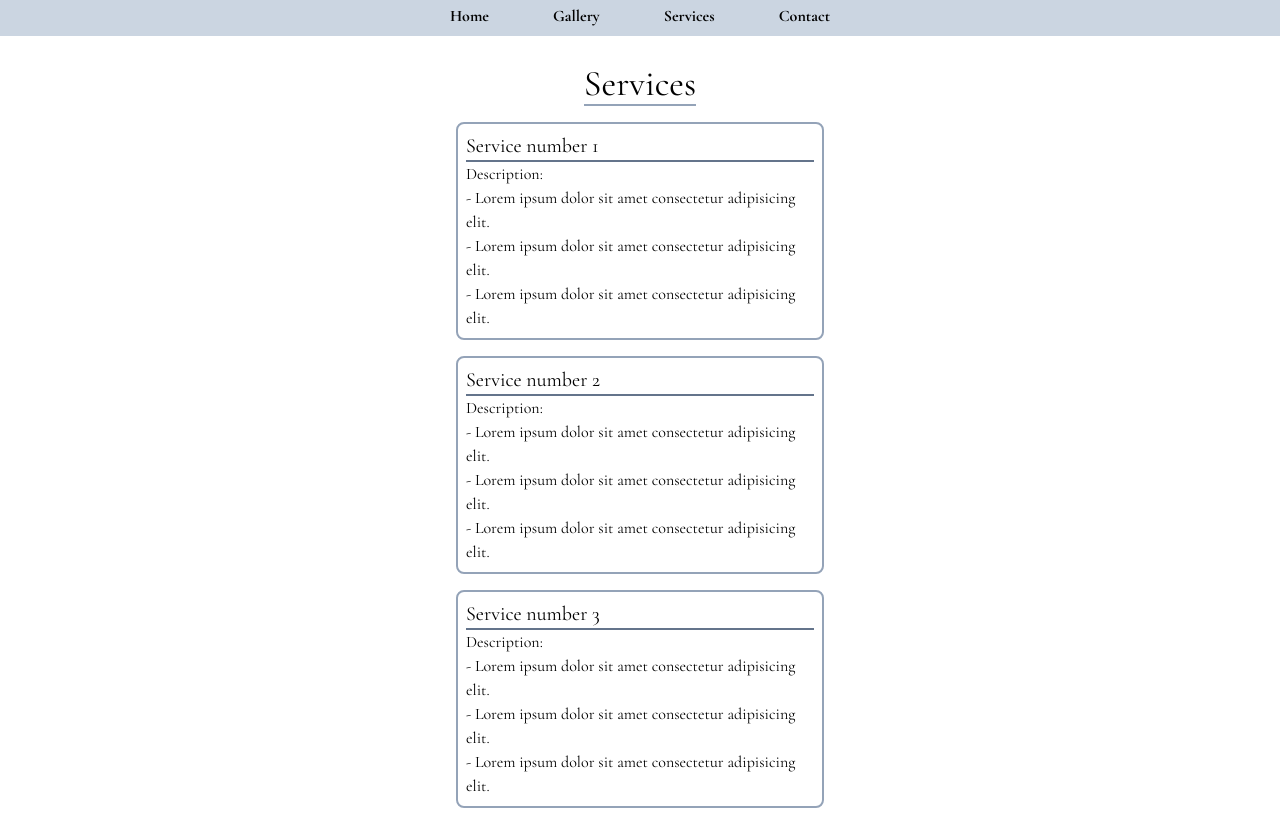
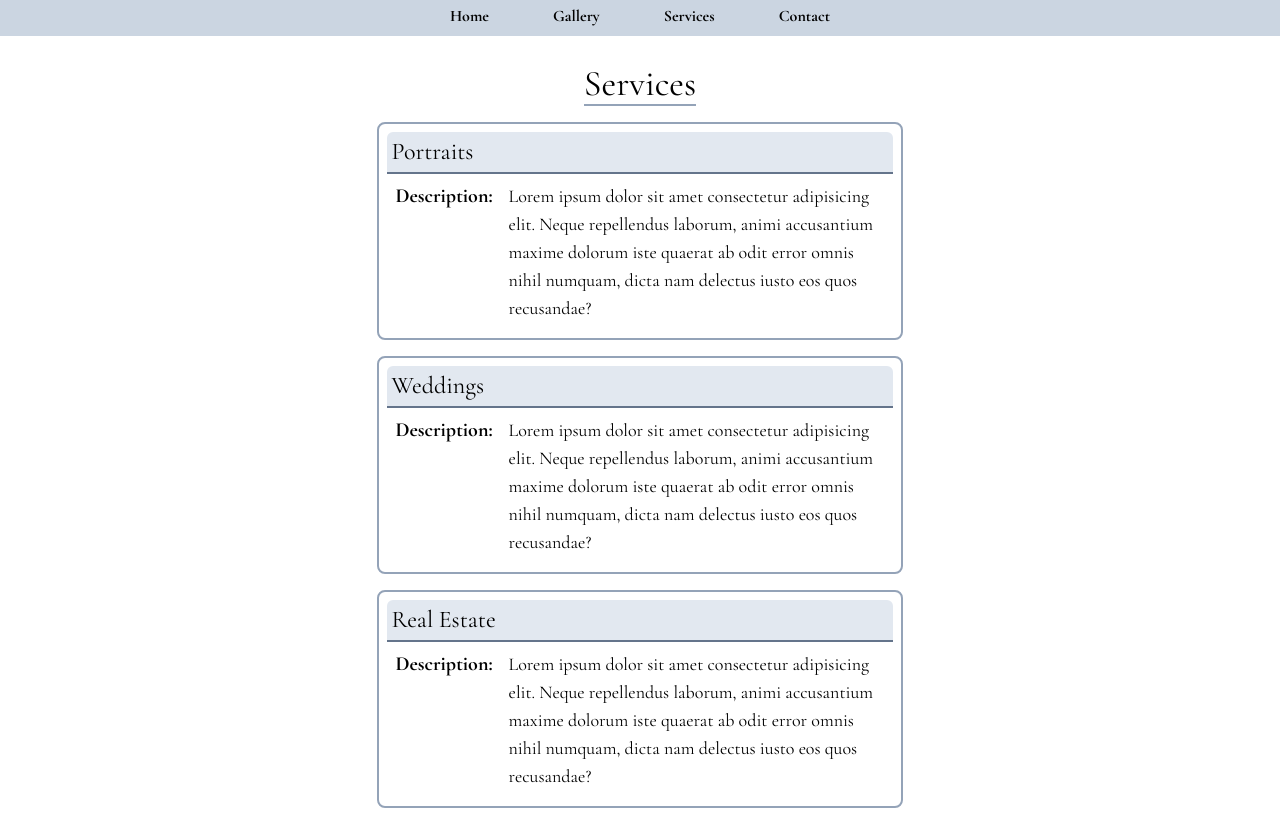
Before and after one commit to kadeesterline/madelyn-portfolio, a React (Create React App) app: page /services in a window 1280 px wide. Built offline with nearby package versions, Linux system fonts and the light colour scheme.

Commit message:
adds firebase hosting

```diff
--- a/package.json
+++ b/package.json
@@ -6,8 +6,11 @@
     "@testing-library/jest-dom": "^5.16.4",
     "@testing-library/react": "^13.3.0",
     "@testing-library/user-event": "^13.5.0",
+    "firebase": "^9.8.3",
+    "flickity": "^2.3.0",
     "react": "^18.1.0",
     "react-dom": "^18.1.0",
+    "react-flickity-component": "^3.6.2",
     "react-icons": "^4.4.0",
     "react-router-dom": "^6.3.0",
     "react-scripts": "5.0.1",
--- /dev/null
+++ b/src/Components/Carousel.jsx
@@ -0,0 +1,29 @@
+import React from "react";
+import Flickity from "react-flickity-component";
+import horseshoe from "../Images/IMG_8153.PNG";
+import bay from "../Images/IMG_8181.PNG";
+import foxglove from "../Images/IMG_8182.PNG";
+
+function Carousel() {
+  //   const flickityOptions = {
+  //     initialIndex: 2,
+  //     accessibility: true,
+  //     adaptiveHeight: false,
+  //     // autoPlay: 2000,
+  //     autoPlay: false,
+  //     cellAlign: "center",
+  //     cellSelector: ".skill",
+  //     wrapAround: true,
+  //     // pageDots: true,
+  //   };
+
+  return (
+    <Flickity>
+      <img src={horseshoe} />
+      <img src={bay} />
+      <img src={foxglove} />
+    </Flickity>
+  );
+}
+
+export default Carousel;
--- a/src/Components/ContactForm.jsx
+++ b/src/Components/ContactForm.jsx
@@ -2,7 +2,7 @@ import React from "react";
 
 function ContactForm() {
   return (
-    <div className="border-2 border-slate-400 rounded-lg p-2 m-2">
+    <div className="border-2 border-slate-400 bg-slate-200 rounded-lg p-2 m-2">
       <form>
         <label htmlFor="name" hidden>
           Your Name
@@ -59,7 +59,7 @@ function ContactForm() {
         <div className="flex justify-center">
           <button
             type="submit"
-            className="bg-slate-300 border-2 border-slate-500 p-2 rounded-md hover:bg-slate-700 hover:text-white"
+            className="bg-slate-400 border-2 font-bold border-slate-500 p-2 rounded-md hover:bg-slate-700 hover:text-white"
           >
             Submit
           </button>
--- a/src/Pages/Gallery.jsx
+++ b/src/Pages/Gallery.jsx
@@ -5,7 +5,7 @@ function Gallery() {
   return (
     <div className="grid justify-center">
       <div className="flex justify-center">
-        <h1 className="text-4xl pt-5 m-2 border-b-2 border-slate-400">
+        <h1 className="text-4xl pt-5 pb-1 m-2 border-b-2 border-slate-400">
           Gallery
         </h1>
       </div>
--- a/src/Pages/Home.jsx
+++ b/src/Pages/Home.jsx
@@ -3,6 +3,7 @@ import horseshoe from "../Images/IMG_8153.PNG";
 import bay from "../Images/IMG_8181.PNG";
 import foxglove from "../Images/IMG_8182.PNG";
 import { FaInstagram, FaHeart } from "react-icons/fa";
+import Carousel from "../Components/Carousel";
 
 function Home() {
   return (
@@ -20,7 +21,7 @@ function Home() {
       </div>
       <div className="flex justify-center">
         <div className="flex justify-center w-96 border-t-2 border-slate-400">
-          <p className="p-2 m-2">
+          <p className="p-2 m-2 text-lg bg-slate-200 rounded-md">
             Lorem ipsum dolor sit amet consectetur adipisicing elit. Est
             inventore voluptate, repudiandae alias impedit rem quas atque optio
             asperiores quaerat nam, aspernatur ex magni ullam debitis provident?
@@ -30,9 +31,22 @@ function Home() {
       </div>
 
       <div className="flex justify-center">
-        <img src={horseshoe} alt="horseshoe bend" className="m-3 w-96" />
-        <img src={bay} alt="bay" className="m-3 w-96" />
-        <img src={foxglove} alt="foxglove" className="m-3 w-96" />
+        {/* <Carousel /> */}
+        <img
+          src={horseshoe}
+          alt="horseshoe bend"
+          className="m-3 p-2 w-96 bg-slate-400 rounded-md"
+        />
+        <img
+          src={bay}
+          alt="bay"
+          className="m-3 p-2 w-96 bg-slate-400 rounded-md"
+        />
+        <img
+          src={foxglove}
+          alt="foxglove"
+          className="m-3 p-2 w-96 bg-slate-400 rounded-md"
+        />
       </div>
 
       <div className="flex justify-center">
--- a/src/Pages/Services.jsx
+++ b/src/Pages/Services.jsx
@@ -10,39 +10,48 @@ function Services() {
       </div>
       <div className="grid justify-center w-96">
         <div className="border-2 border-slate-400 rounded-lg p-2 m-2">
-          <h3 className="text-xl border-b-2 border-slate-500">
-            Service number 1
+          <h3 className=" p-1 text-2xl rounded-t-md border-b-2 border-slate-500 bg-slate-200">
+            Portraits
           </h3>
-          <p>Description:</p>
-          <ul>
-            <li>- Lorem ipsum dolor sit amet consectetur adipisicing elit.</li>
-            <li>- Lorem ipsum dolor sit amet consectetur adipisicing elit.</li>
-            <li>- Lorem ipsum dolor sit amet consectetur adipisicing elit.</li>
-          </ul>
+          <div className="flex justify-center">
+            <p className="font-bold text-xl p-1 m-1">Description:</p>
+            <p className="text-lg p-1 m-1 w-96">
+              Lorem ipsum dolor sit amet consectetur adipisicing elit. Neque
+              repellendus laborum, animi accusantium maxime dolorum iste quaerat
+              ab odit error omnis nihil numquam, dicta nam delectus iusto eos
+              quos recusandae?
+            </p>
+          </div>
         </div>
 
         <div className="border-2 border-slate-400 rounded-lg p-2 m-2">
-          <h3 className="text-xl border-b-2 border-slate-500">
-            Service number 2
+          <h3 className="p-1 text-2xl rounded-t-md border-b-2 border-slate-500 bg-slate-200">
+            Weddings
           </h3>
-          <p>Description:</p>
-          <ul>
-            <li>- Lorem ipsum dolor sit amet consectetur adipisicing elit.</li>
-            <li>- Lorem ipsum dolor sit amet consectetur adipisicing elit.</li>
-            <li>- Lorem ipsum dolor sit amet consectetur adipisicing elit.</li>
-          </ul>
+          <div className="flex justify-center">
+            <p className="font-bold text-xl p-1 m-1">Description:</p>
+            <p className="text-lg p-1 m-1 w-96">
+              Lorem ipsum dolor sit amet consectetur adipisicing elit. Neque
+              repellendus laborum, animi accusantium maxime dolorum iste quaerat
+              ab odit error omnis nihil numquam, dicta nam delectus iusto eos
+              quos recusandae?
+            </p>
+          </div>
         </div>
 
         <div className="border-2 border-slate-400 rounded-lg p-2 m-2">
-          <h3 className="text-xl border-b-2 border-slate-500">
-            Service number 3
+          <h3 className="p-1 text-2xl rounded-t-md border-b-2 border-slate-500 bg-slate-200">
+            Real Estate
           </h3>
-          <p>Description:</p>
-          <ul>
-            <li>- Lorem ipsum dolor sit amet consectetur adipisicing elit.</li>
-            <li>- Lorem ipsum dolor sit amet consectetur adipisicing elit.</li>
-            <li>- Lorem ipsum dolor sit amet consectetur adipisicing elit.</li>
-          </ul>
+          <div className="flex justify-center">
+            <p className="font-bold text-xl p-1 m-1">Description:</p>
+            <p className="text-lg p-1 m-1 w-96">
+              Lorem ipsum dolor sit amet consectetur adipisicing elit. Neque
+              repellendus laborum, animi accusantium maxime dolorum iste quaerat
+              ab odit error omnis nihil numquam, dicta nam delectus iusto eos
+              quos recusandae?
+            </p>
+          </div>
         </div>
       </div>
     </div>
--- a/src/Styles/index.css
+++ b/src/Styles/index.css
@@ -4,4 +4,10 @@
 
 body {
   font-family: "Cormorant Garamond", serif;
+  -ms-overflow-style: none;
+  scrollbar-width: none;
 }
+
+::-webkit-scrollbar {
+  display: none;
+}
--- a/src/index.js
+++ b/src/index.js
@@ -1,6 +1,7 @@
 import React from "react";
 import ReactDOM from "react-dom/client";
 import "./Styles/index.css";
+
 import App from "./App";
 
 const root = ReactDOM.createRoot(document.getElementById("root"));
```
Also changed, not shown: firebase.json (added), 2 other files (tests, documents, lock files or other folders).
